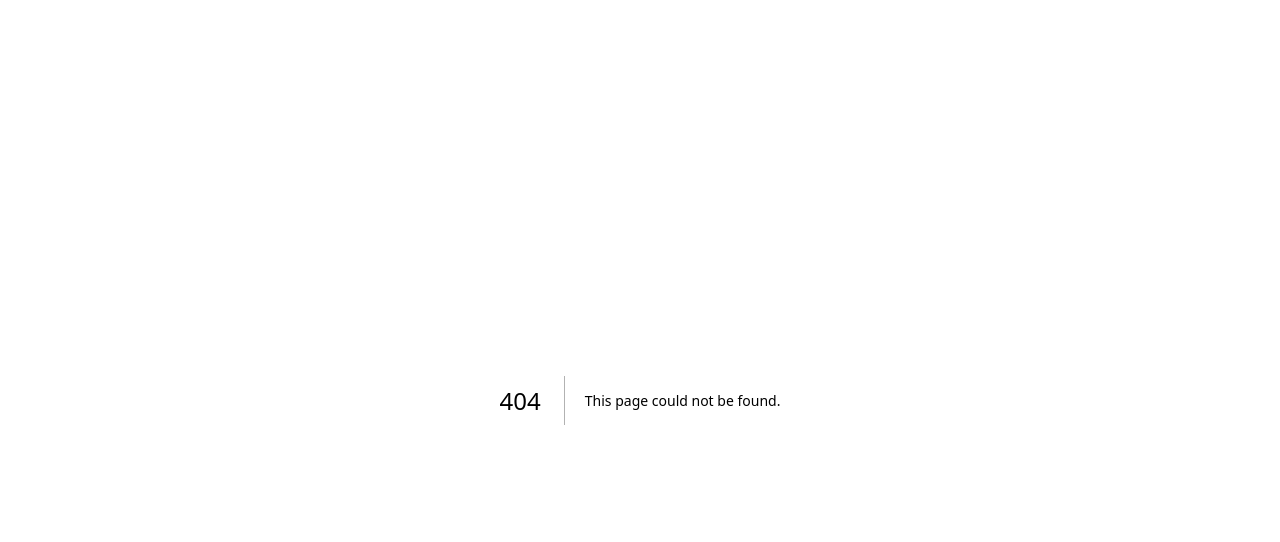
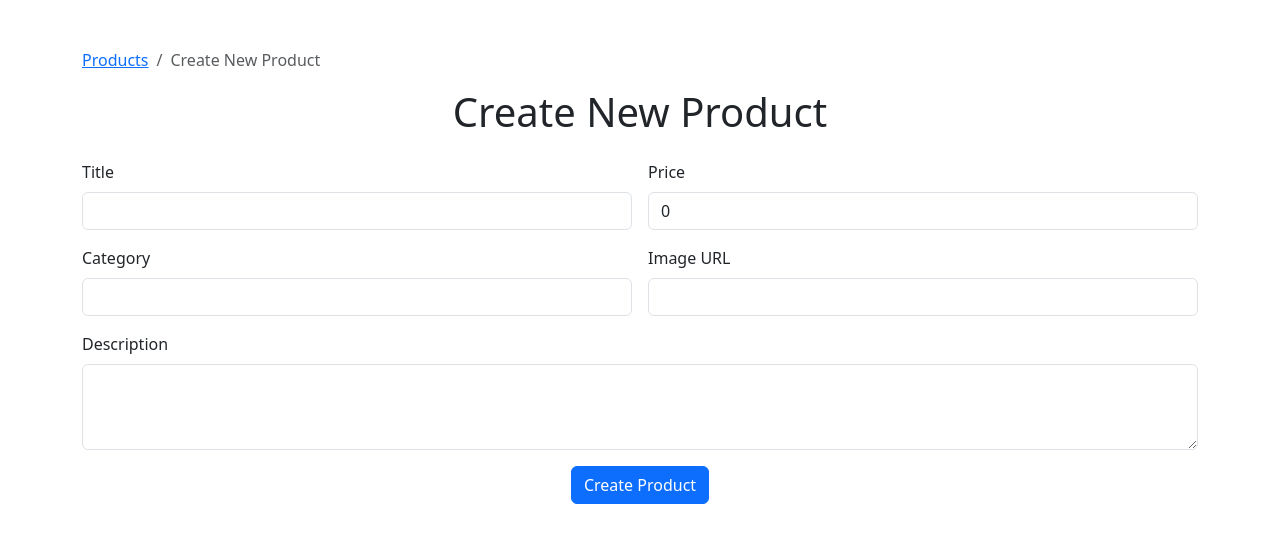
Before and after one commit to SlavKoVrn/ReactNext, a Next.js app: page /create-product in a window 1280 px wide. Before the commit this address had no page. Shown: the top 542 px of the page. Built offline with nearby package versions, Linux system fonts and the light colour scheme.

Commit message:
create product

```diff
--- /dev/null
+++ b/components/ProductForm.js
@@ -0,0 +1,115 @@
+import { useState } from "react";
+
+export default function ProductForm({ initialData, onSubmit }) {
+  const [formData, setFormData] = useState({
+    title: initialData?.title || "",
+    price: initialData?.price || 0,
+    description: initialData?.description || "",
+    category: initialData?.category || "",
+    image: initialData?.image || "",
+  });
+
+  const handleChange = (e) => {
+    const { name, value } = e.target;
+    setFormData((prev) => ({
+      ...prev,
+      [name]: value,
+    }));
+  };
+
+  const handleSubmit = (e) => {
+    e.preventDefault();
+    onSubmit(formData);
+  };
+
+  return (
+    <form onSubmit={handleSubmit} className="row g-3">
+      {/* Title */}
+      <div className="col-md-6">
+        <label htmlFor="title" className="form-label">
+          Title
+        </label>
+        <input
+          type="text"
+          className="form-control"
+          id="title"
+          name="title"
+          value={formData.title}
+          onChange={handleChange}
+          required
+        />
+      </div>
+
+      {/* Price */}
+      <div className="col-md-6">
+        <label htmlFor="price" className="form-label">
+          Price
+        </label>
+        <input
+          type="number"
+          className="form-control"
+          id="price"
+          name="price"
+          value={formData.price}
+          onChange={handleChange}
+          required
+        />
+      </div>
+
+      {/* Category */}
+      <div className="col-md-6">
+        <label htmlFor="category" className="form-label">
+          Category
+        </label>
+        <input
+          type="text"
+          className="form-control"
+          id="category"
+          name="category"
+          value={formData.category}
+          onChange={handleChange}
+          required
+        />
+      </div>
+
+      {/* Image URL */}
+      <div className="col-md-6">
+        <label htmlFor="image" className="form-label">
+          Image URL
+        </label>
+        <input
+          type="text"
+          className="form-control"
+          id="image"
+          name="image"
+          value={formData.image}
+          onChange={handleChange}
+          required
+        />
+      </div>
+
+      {/* Description */}
+      <div className="col-12">
+        <label htmlFor="description" className="form-label">
+          Description
+        </label>
+        <textarea
+          className="form-control"
+          id="description"
+          name="description"
+          rows="3"
+          value={formData.description}
+          onChange={handleChange}
+          required
+        ></textarea>
+      </div>
+
+      {/* Submit Button */}
+      <div className="col-12 text-center">
+        <button type="submit" className="btn btn-primary">
+          {initialData ? "Save Changes" : "Create Product"}
+        </button>
+      </div>
+    </form>
+  );
+}
--- /dev/null
+++ b/pages/create-product.js
@@ -0,0 +1,32 @@
+import { useRouter } from "next/router";
+import { useContext } from "react";
+import { ProductContext } from "../context/ProductContext";
+import ProductForm from "../components/ProductForm";
+
+export default function CreateProductPage() {
+  const router = useRouter();
+  const { products, setProducts } = useContext(ProductContext);
+
+  // Handle form submission
+  const handleCreate = (newProduct) => {
+    const newProductId = products.length + 1; // Generate a new ID
+    const createdProduct = { ...newProduct, id: newProductId };
+    setProducts([...products, createdProduct]);
+
+    alert("Product created successfully!");
+    router.push(`/products/${newProductId}`); // Redirect to the product detail page
+  };
+
+  return (
+    <div className="container mt-5">
+    <nav aria-label="breadcrumb">
+      <ol class="breadcrumb">
+        <li class="breadcrumb-item"><a href="/products">Products</a></li>
+        <li class="breadcrumb-item active" aria-current="page">Create New Product</li>
+      </ol>
+    </nav>
+      <h1 className="text-center mb-4">Create New Product</h1>
+      <ProductForm onSubmit={handleCreate} />
+    </div>
+  );
+}
--- a/pages/products/[id]/edit.js
+++ b/pages/products/[id]/edit.js
@@ -1,22 +1,16 @@
 import { useRouter } from "next/router";
 import { useContext, useEffect, useState } from "react";
 import { ProductContext } from "../../../context/ProductContext";
+import ProductForm from "../../../components/ProductForm";
 
 export default function EditProductPage() {
   const router = useRouter();
   const { id } = router.query; // Extract product ID from the URL
   const { products, setProducts } = useContext(ProductContext);
 
-  // State to hold the product being edited
-  const [product, setProduct] = useState({
-    title: "",
-    price: 0,
-    description: "",
-    category: "",
-    image: "",
-  });
+  // Fetch the product data when the component mounts or the ID changes
+  const [product, setProduct] = useState(null);
 
-  // Fetch the product data when the component mounts or the ID changes
   useEffect(() => {
     if (id && products.length > 0) {
       const selectedProduct = products.find((p) => p.id === parseInt(id));
@@ -29,22 +23,10 @@ export default function EditProductPage() {
     }
   }, [id, products, router]);
 
-  // Handle input changes
-  const handleChange = (e) => {
-    const { name, value } = e.target;
-    setProduct((prev) => ({
-      ...prev,
-      [name]: value,
-    }));
-  };
-
   // Handle form submission
-  const handleSubmit = (e) => {
-    e.preventDefault();
-
-    // Update the product in the context
+  const handleUpdate = (updatedProduct) => {
     const updatedProducts = products.map((p) =>
-      p.id === parseInt(id) ? { ...p, ...product } : p
+      p.id === parseInt(id) ? { ...p, ...updatedProduct } : p
     );
     setProducts(updatedProducts);
 
@@ -52,103 +34,24 @@ export default function EditProductPage() {
     router.push(`/products/${id}`); // Redirect to the product detail page
   };
 
+  if (!product) {
+    return <div>Loading...</div>;
+  }
+
   return (
     <div className="container mt-5">
-    <nav aria-label="breadcrumb">
-      <ol class="breadcrumb">
-        <li class="breadcrumb-item"><a href="/products">Products</a></li>
-        <li class="breadcrumb-item active" aria-current="page">{product.title}</li>
-      </ol>
-    </nav>
+      <nav aria-label="breadcrumb">
+        <ol className="breadcrumb">
+          <li className="breadcrumb-item">
+            <a href="/products">Products</a>
+          </li>
+          <li className="breadcrumb-item active" aria-current="page">
+            {product.title}
+          </li>
+        </ol>
+      </nav>
       <h1 className="text-center mb-4">Edit Product</h1>
-      <form onSubmit={handleSubmit} className="row g-3">
-        {/* Title */}
-        <div className="col-md-6">
-          <label htmlFor="title" className="form-label">
-            Title
-          </label>
-          <input
-            type="text"
-            className="form-control"
-            id="title"
-            name="title"
-            value={product.title}
-            onChange={handleChange}
-            required
-          />
-        </div>
-
-        {/* Price */}
-        <div className="col-md-6">
-          <label htmlFor="price" className="form-label">
-            Price
-          </label>
-          <input
-            type="number"
-            className="form-control"
-            id="price"
-            name="price"
-            value={product.price}
-            onChange={handleChange}
-            required
-          />
-        </div>
-
-        {/* Category */}
-        <div className="col-md-6">
-          <label htmlFor="category" className="form-label">
-            Category
-          </label>
-          <input
-            type="text"
-            className="form-control"
-            id="category"
-            name="category"
-            value={product.category}
-            onChange={handleChange}
-            required
-          />
-        </div>
-
-        {/* Image URL */}
-        <div className="col-md-6">
-          <label htmlFor="image" className="form-label">
-            Image URL
-          </label>
-          <input
-            type="text"
-            className="form-control"
-            id="image"
-            name="image"
-            value={product.image}
-            onChange={handleChange}
-            required
-          />
-        </div>
-
-        {/* Description */}
-        <div className="col-12">
-          <label htmlFor="description" className="form-label">
-            Description
-          </label>
-          <textarea
-            className="form-control"
-            id="description"
-            name="description"
-            rows="3"
-            value={product.description}
-            onChange={handleChange}
-            required
-          ></textarea>
-        </div>
-
-        {/* Submit Button */}
-        <div className="col-12 text-center">
-          <button type="submit" className="btn btn-primary">
-            Save Changes
-          </button>
-        </div>
-      </form>
+      <ProductForm initialData={product} onSubmit={handleUpdate} />
     </div>
   );
 }
```
Also changed, not shown: pages/products/index.js.
